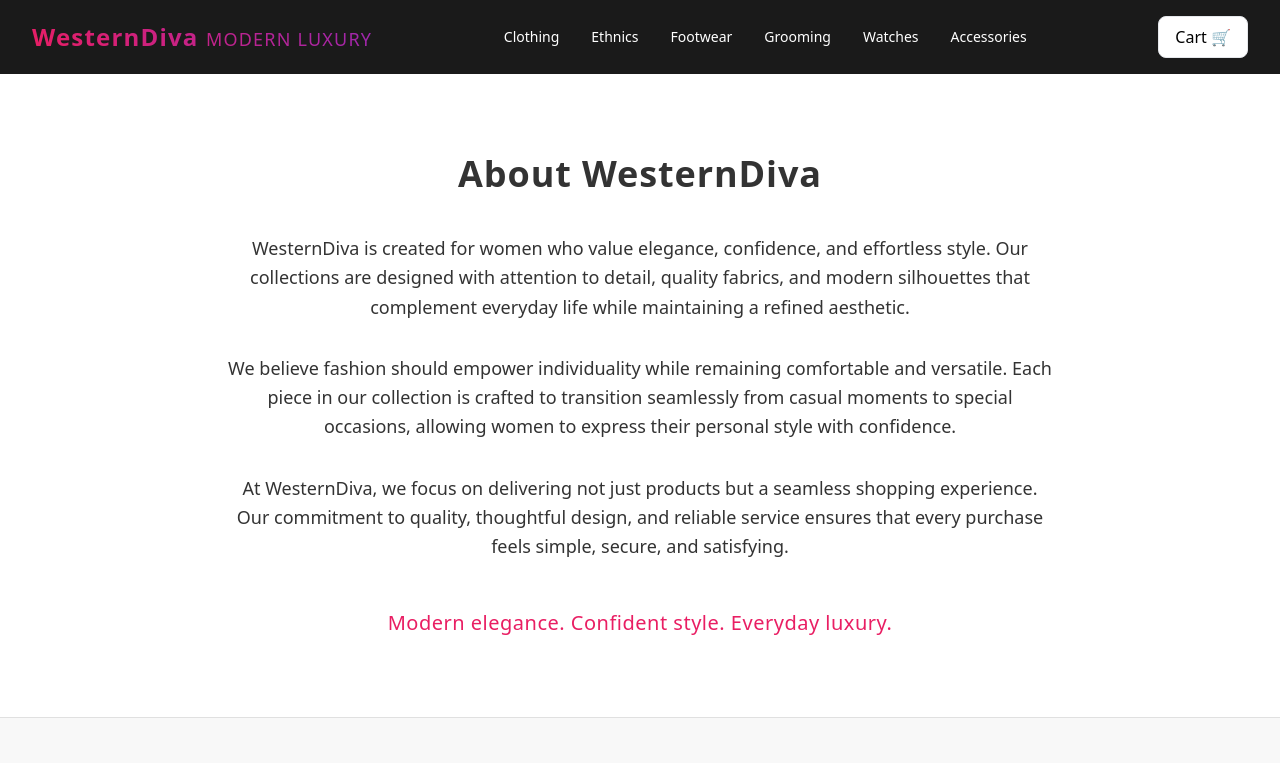
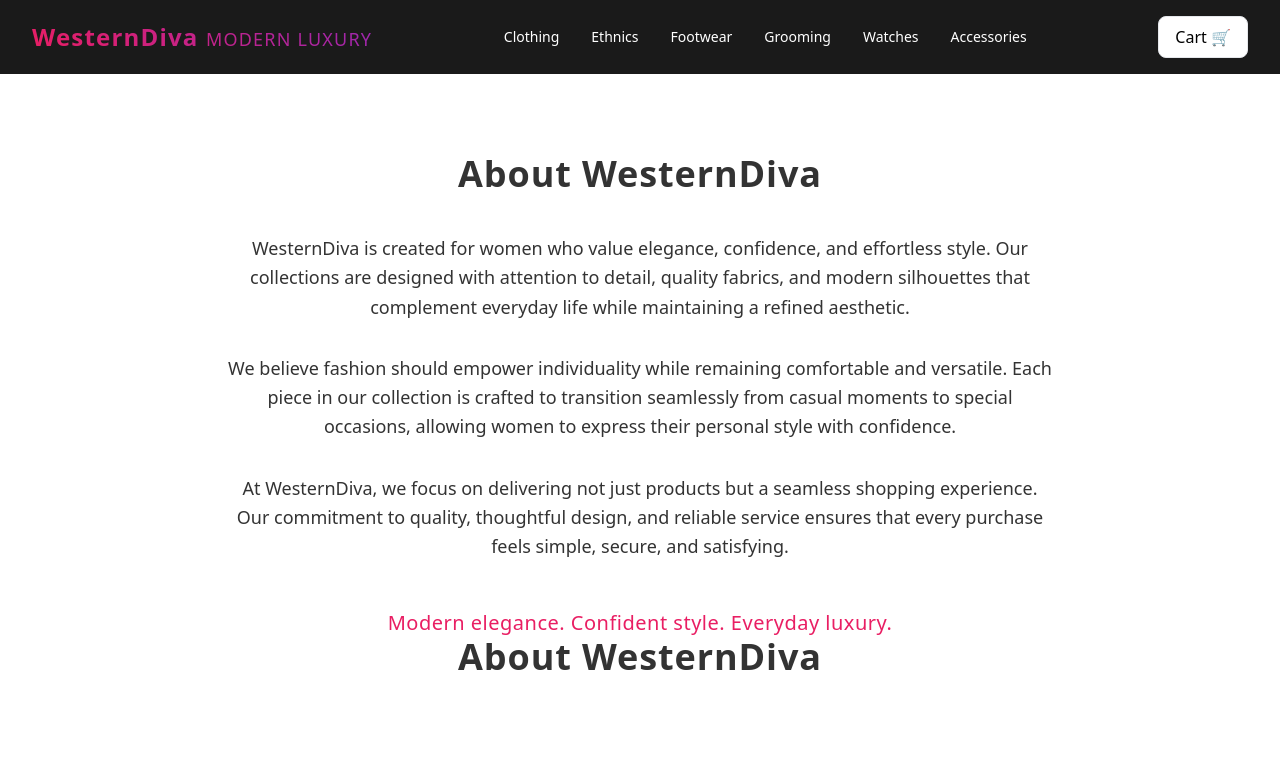
Before and after one commit to dekainmen/westerndigi, a website: page public/about.html in a window 1280 px wide. Shown: the top 763 px of the page. Drawn offline with nearby package versions, Linux system fonts and the light colour scheme.

Commit message:
Update about.html

```diff
--- a/public/about.html
+++ b/public/about.html
@@ -104,6 +104,10 @@ Our commitment to quality, thoughtful design, and reliable service ensures that
 Modern elegance. Confident style. Everyday luxury.
 </div>
 
+  <h1 class="text-4xl font-semibold mb-10 tracking-wide">
+About WesternDiva
+</h1>
+
 </section>
 
 </div>
```
